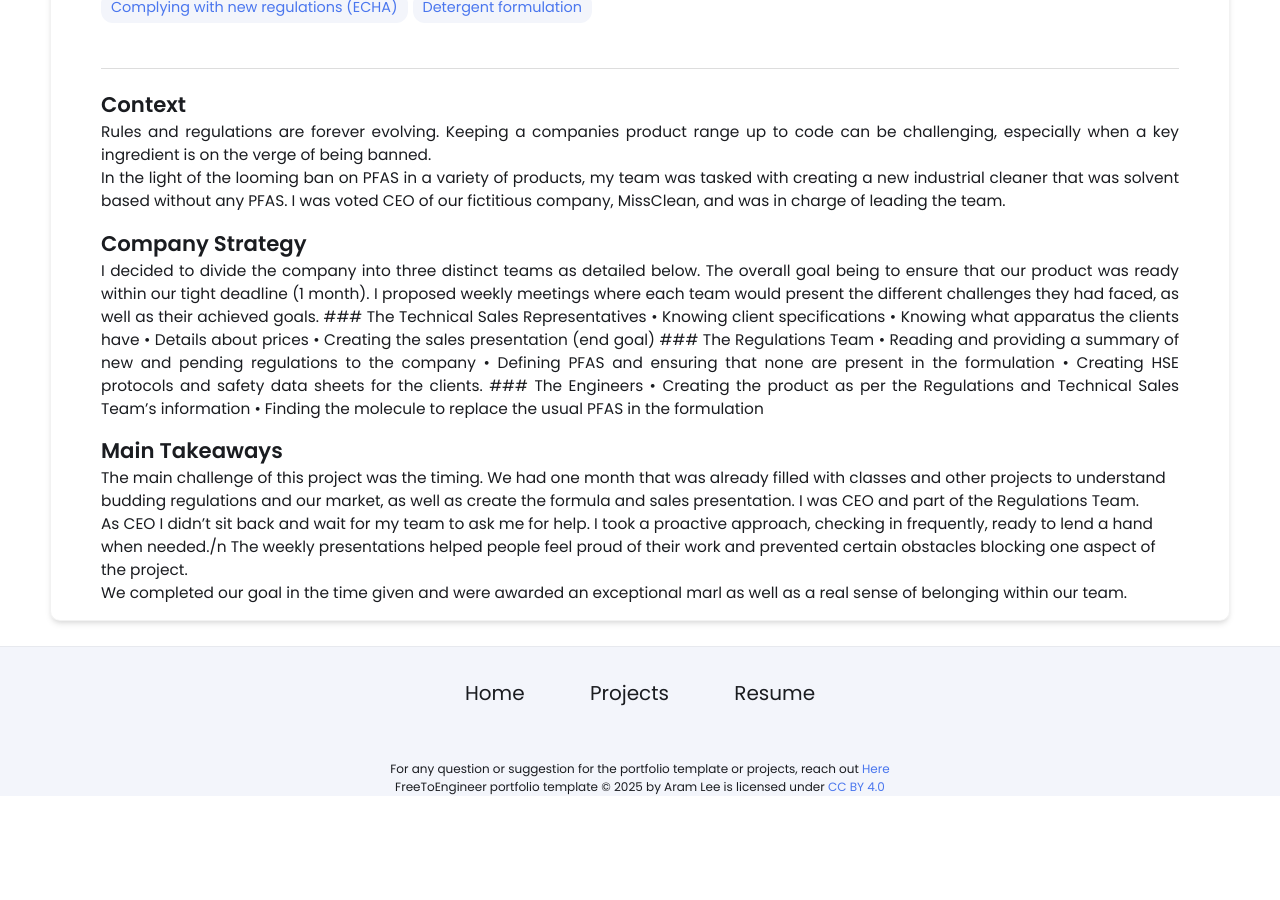
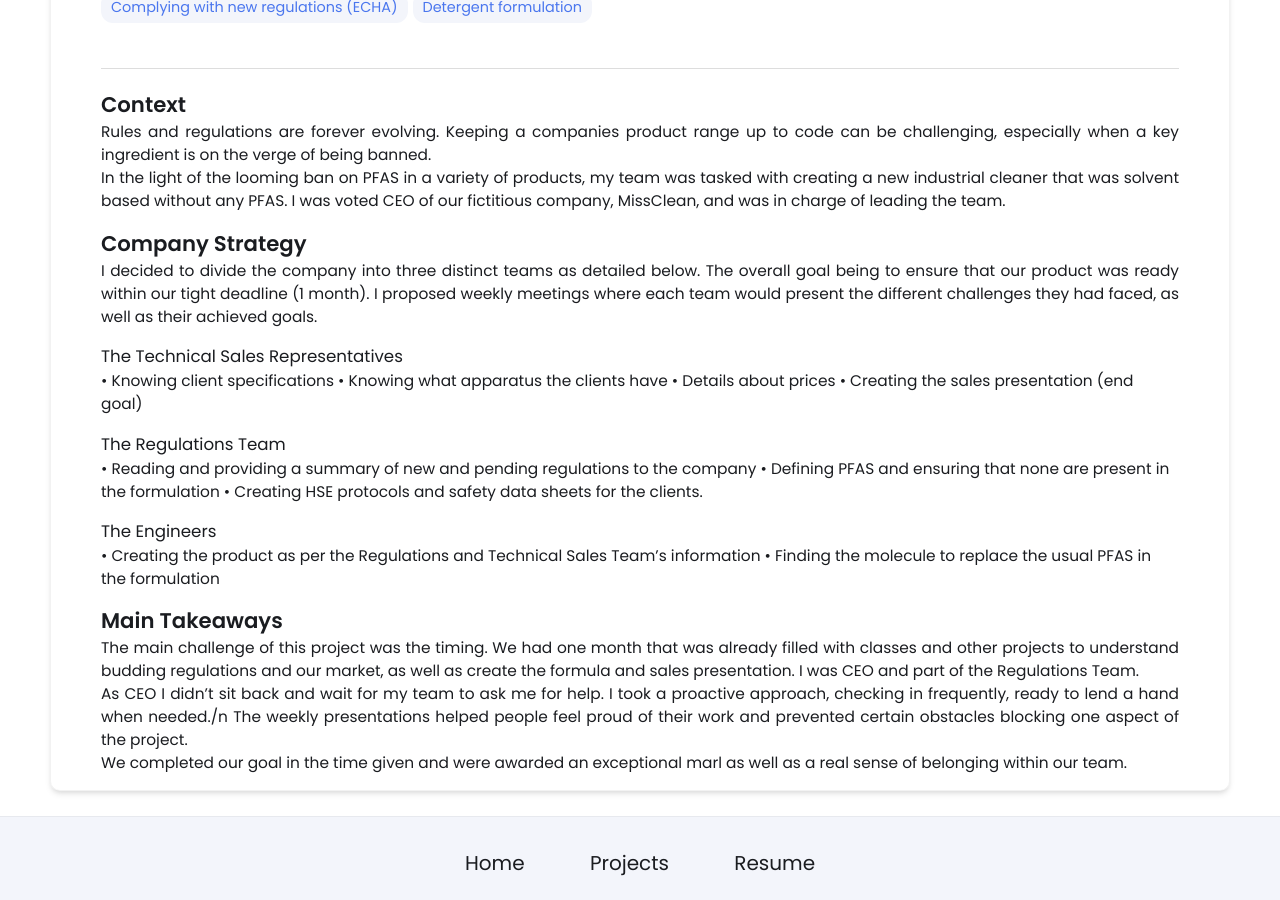
Before and after one commit to SmokyTrombone/smokytrombone.github.io, a Jekyll site: the page built from _projects/PFAS/index.md, in a window 1280 px wide and 900 px high, scrolled down 760 px. Built offline with Jekyll 4.4.1, drawn with Linux system fonts in a browser that asks for light colours; before the commit the page ends 1556 px from its top, so only the background shows below that.

Commit message:
Update index.md
Justify without breaking

```diff
--- a/_projects/PFAS/index.md
+++ b/_projects/PFAS/index.md
@@ -20,7 +20,7 @@ main-image: /team.png
 In the light of the looming ban on PFAS in a variety of products, my team was tasked with creating a new industrial cleaner that was solvent based without any PFAS. I was voted CEO of our fictitious company, MissClean, and was in charge of leading the team.</p>
 
 ## Company Strategy
-<p align="justify">I decided to divide the company into three distinct teams as detailed below. The overall goal being to ensure that our product was ready within our tight deadline (1 month). I proposed weekly meetings where each team would present the different challenges they had faced, as well as their achieved goals.
+<p align="justify">I decided to divide the company into three distinct teams as detailed below. The overall goal being to ensure that our product was ready within our tight deadline (1 month). I proposed weekly meetings where each team would present the different challenges they had faced, as well as their achieved goals.</p>
 ### The Technical Sales Representatives
 •	Knowing client specifications
 •	Knowing what apparatus the clients have
@@ -32,9 +32,9 @@ In the light of the looming ban on PFAS in a variety of products, my team was ta
 •	Creating HSE protocols and safety data sheets for the clients.
 ### The Engineers
 •	Creating the product as per the Regulations and Technical Sales Team’s information
-•	Finding the molecule to replace the usual PFAS in the formulation</p>
+•	Finding the molecule to replace the usual PFAS in the formulation
 ## Main Takeaways
-The main challenge of this project was the timing. We had one month that was already filled with classes and other projects to understand budding regulations and our market, as well as create the formula and sales presentation. I was CEO and part of the Regulations Team.<br/>
+<p align="justify">The main challenge of this project was the timing. We had one month that was already filled with classes and other projects to understand budding regulations and our market, as well as create the formula and sales presentation. I was CEO and part of the Regulations Team.<br/>
 As CEO I didn’t sit back and wait for my team to ask me for help. I took a proactive approach, checking in frequently, ready to lend a hand when needed./n
 The weekly presentations helped people feel proud of their work and prevented certain obstacles blocking one aspect of the project.<br/>
-We completed our goal in the time given and were awarded an exceptional marl as well as a real sense of belonging within our team.
+We completed our goal in the time given and were awarded an exceptional marl as well as a real sense of belonging within our team.</p>
```
